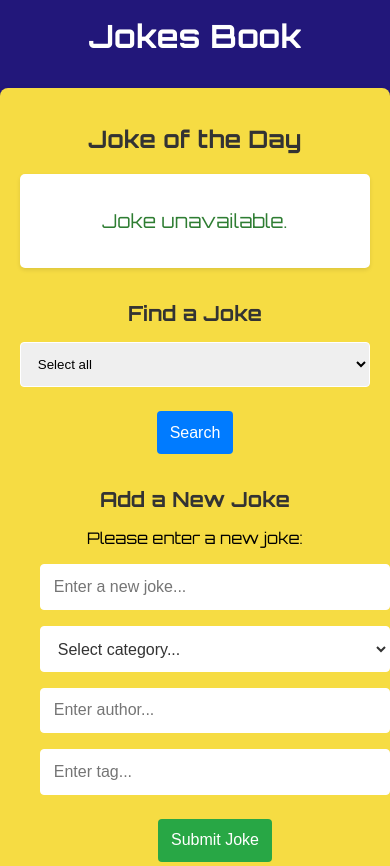
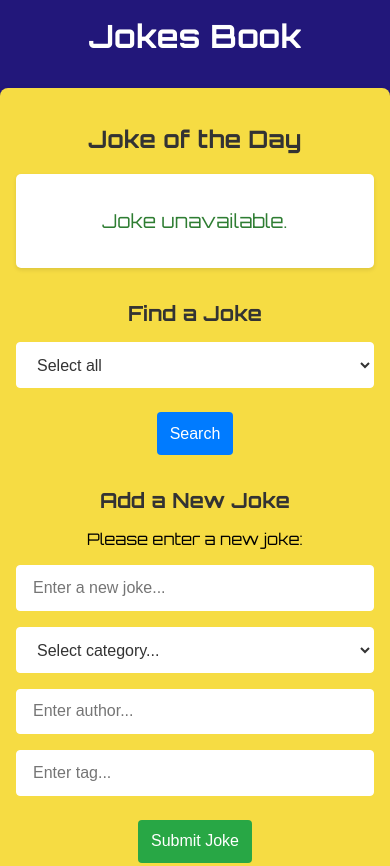
Before and after one commit to Lolisolera/jokes-book-frontend, a website built with Vite: page index.html in a window 390 px wide. Shown: the top 866 px of the page. Built offline with nearby package versions, Linux system fonts and the light colour scheme; no server answers.

Commit message:
Responsive layout fix

```diff
--- a/styles/styles.scss
+++ b/styles/styles.scss
@@ -68,13 +68,22 @@ body {
     font-size: 8rem;
     animation: float 10s linear infinite;
 
-        &:nth-child(odd) { animation-duration: 12s; }
-        &:nth-child(even) { animation-duration: 10s; }
+    &:nth-child(odd) {
+      animation-duration: 12s;
+    }
+
+    &:nth-child(even) {
+      animation-duration: 10s;
+    }
   }
 
   @keyframes float {
-        from { transform: translateY(-100%); }
-        to   { transform: translateY(100vh); }
+    from {
+      transform: translateY(-100%);
+    }
+    to {
+      transform: translateY(100vh);
+    }
   }
 
   &__highlight {
@@ -115,8 +124,7 @@ body {
     display: flex;
     flex-direction: column;
     gap: 1rem;
-        width: 100%;
-        padding: 0 1.5rem;
+    align-items: center;
 
     &--add,
     &--delete {
@@ -136,6 +144,8 @@ body {
       color: #333;
       background-color: #fff;
       box-sizing: border-box;
+      margin-left: auto;
+      margin-right: auto;
     }
   }
 
@@ -154,6 +164,14 @@ body {
     border-radius: 4px;
     border: 1px solid #fff;
     width: 100%;
+    max-width: 427.59px;
+    height: 45.59px;
+    font-family: sans-serif;
+    font-size: 1rem;
+    color: #333;
+    background-color: #fff;
+    box-sizing: border-box;
+    margin: 0 auto;
   }
 
   &__search-button {
@@ -198,16 +216,24 @@ body {
 // Mobile view
 @media (max-width: 600px) {
   .jokes {
-        padding: 1rem 1.25rem;
+    padding: 1rem;
   }
 
   .jokes__form {
-        padding: 0 1.25rem;
+    width: 100%;
 
     input,
     select {
       width: 100%;
       max-width: 100%;
+      padding-left: 1rem;
+      padding-right: 1rem;
     }
   }
+
+  .jokes__select {
+    max-width: 100%;
+    padding-left: 1rem;
+    padding-right: 1rem;
   }
+}
```
Lines whose indentation alone changed are shown as unchanged.
